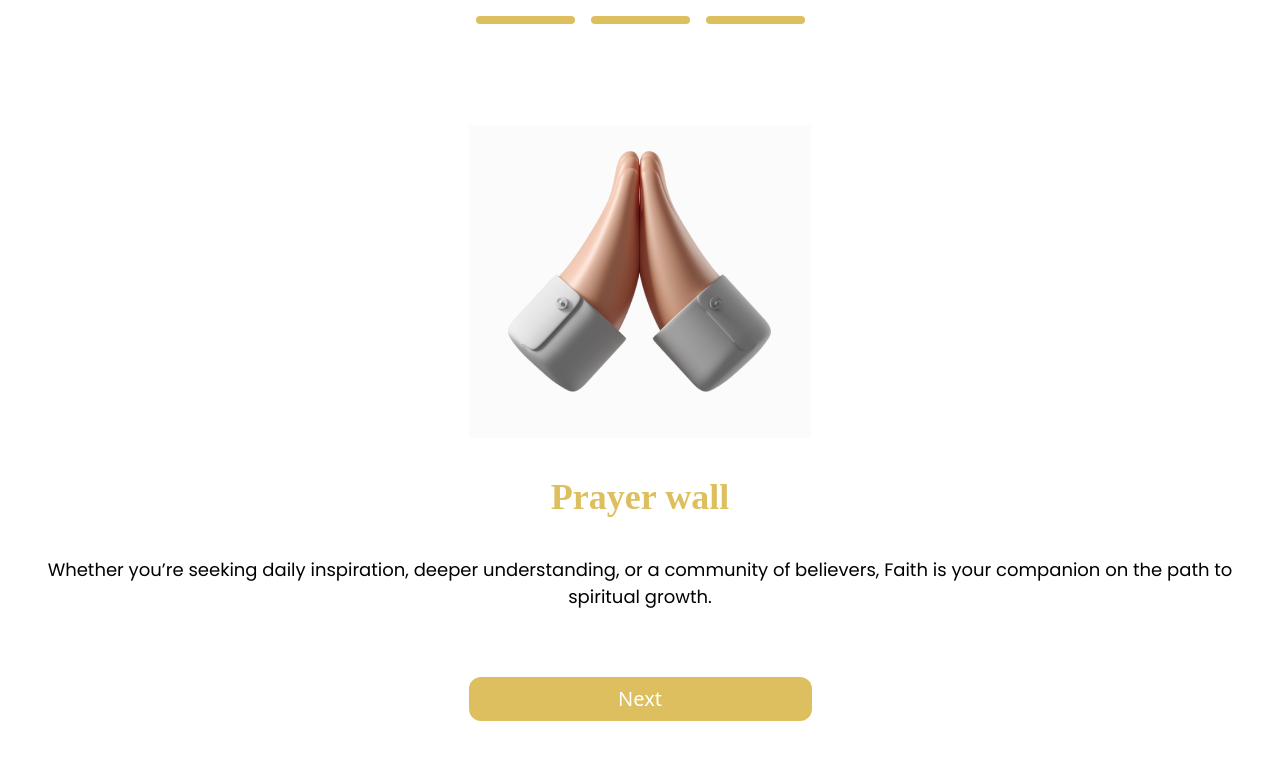
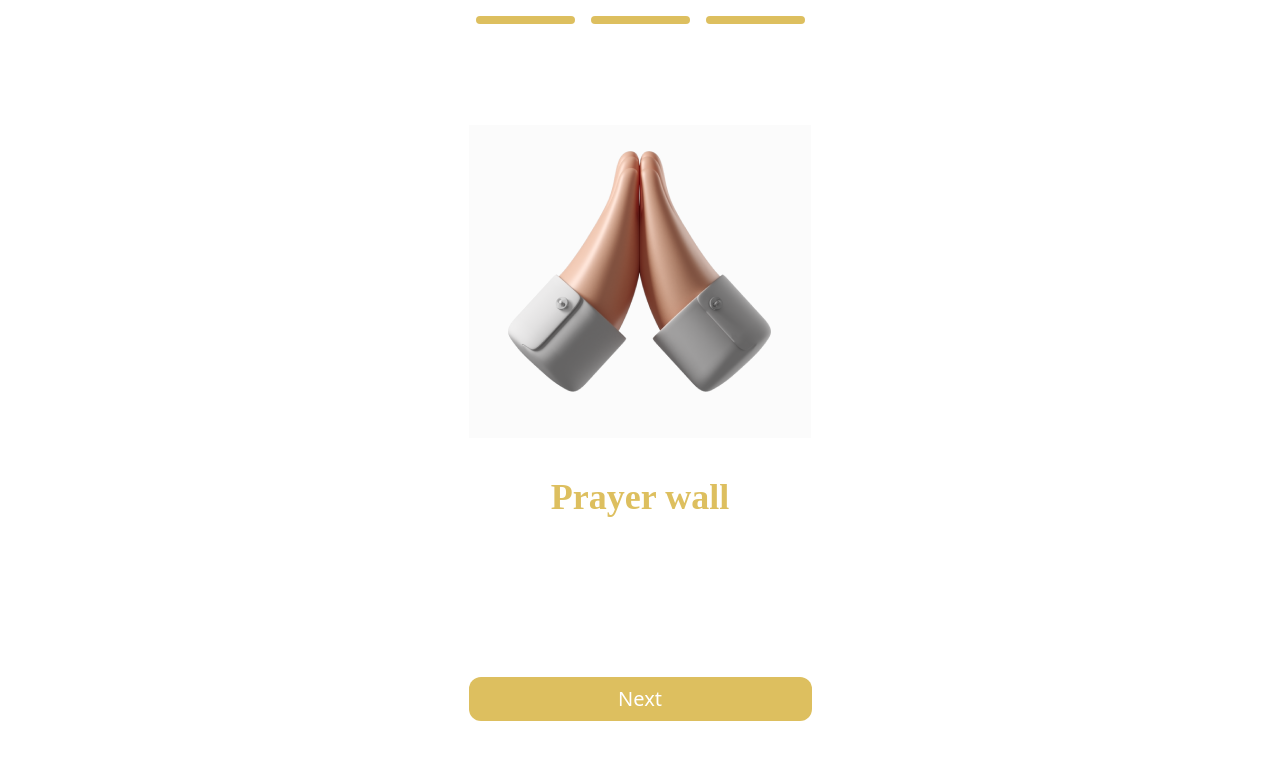
Before and after one commit to SamsonI95/christville-app, a React (Vite) app: page /page-4 in a window 1280 px wide. Shown: the top 760 px of the page. Built offline with nearby package versions, Linux system fonts and the light colour scheme; a web font is replaced by a local one.

Commit message:
Dark theme text phase 8

```diff
--- a/src/Pages/DailyVerse.jsx
+++ b/src/Pages/DailyVerse.jsx
@@ -1,11 +1,14 @@
 import React from "react";
 import { useNavigate } from "react-router-dom";
+import { useTheme } from "../Components/ThemeContect";
 
 //Component(s)
 import ProgressBar from "../Components/ProgressBar";
 
 const DailyVerse = () => {
   const navigate = useNavigate();
+  const { isDarkMode } = useTheme();
+  const textColor = isDarkMode ? "#FFFFFF" : "#FFFFFF";
 
   const handleClick = () => {
     navigate("/page-4");
@@ -13,7 +16,10 @@ const DailyVerse = () => {
   return (
     <>
       <ProgressBar />
-      <div className="center-col pt-[101px] px-[28px]">
+      <div
+        className="center-col pt-[101px] px-[28px]"
+        style={{ color: textColor }}
+      >
         <div className="">
           <img
             className="w-[342px] h-[313px]"
--- a/src/Pages/PrayerWall.jsx
+++ b/src/Pages/PrayerWall.jsx
@@ -1,11 +1,14 @@
 import React from "react";
 import { useNavigate } from "react-router-dom";
+import { useTheme } from "../Components/ThemeContect";
 
 //Component(s)
 import ProgressBar from "../Components/ProgressBar";
 
 const PrayerWall = () => {
   const navigate = useNavigate();
+  const { isDarkMode } = useTheme();
+  const textColor = isDarkMode ? "#FFFFFF" : "#FFFFFF";
 
   const handleClick = () => {
     navigate("/app/page-1");
@@ -14,7 +17,10 @@ const PrayerWall = () => {
     <>
       <ProgressBar />
 
-      <div className="center-col pt-[101px] px-[26px]">
+      <div
+        className="center-col pt-[101px] px-[26px]"
+        style={{ color: textColor }}
+      >
         <div className="">
           <img
             className="w-[342px] h-[313px]"
--- a/src/Pages/TelegramUserAuth.jsx
+++ b/src/Pages/TelegramUserAuth.jsx
@@ -1,5 +1,6 @@
 import React, { useEffect, useState } from "react";
 import { useNavigate } from "react-router-dom";
+import { useTheme } from "../Components/ThemeContect";
 
 // Component(s)
 import ProgressBar from "../Components/ProgressBar";
@@ -8,6 +9,8 @@ const TelegramUserAuth = () => {
   const [user, setUser] = useState(null); // State to store Telegram user info
   const [daysSinceJoin, setDaysSinceJoin] = useState(null); // State for days since account creation
   const navigate = useNavigate();
+  const { isDarkMode } = useTheme();
+  const textColor = isDarkMode ? "#FFFFFF" : "#FFFFFF";
 
   useEffect(() => {
     // Fetch Telegram user info from Web Apps API
@@ -32,13 +35,21 @@ const TelegramUserAuth = () => {
   };
 
   return (
-    <div className="font-Poppins center-col px-[28px]">
+    <div
+      className="font-Poppins center-col px-[28px]"
+      style={{ color: textColor }}
+    >
       <ProgressBar />
       {user ? (
         <div className="mt-5 text-center space-y-[8rem]">
-          <h3 className="text-[24px] font-semibold">@{user.username || user.first_name}, <br/>you are a Legend!</h3>
+          <h3 className="text-[24px] font-semibold">
+            @{user.username || user.first_name}, <br />
+            you are a Legend!
+          </h3>
           <p>You've joined Faith near</p>
-          <span className="pt-[73px] pb-[34px] text-[96px] text-customGold font-semibold">{daysSinceJoin || "N/A"}</span>
+          <span className="pt-[73px] pb-[34px] text-[96px] text-customGold font-semibold">
+            {daysSinceJoin || "N/A"}
+          </span>
           <p className="font-semibold">days ago</p>
           <h4 className="mt-[8rem]">Your account number is #{user.id}</h4>
         </div>
```
